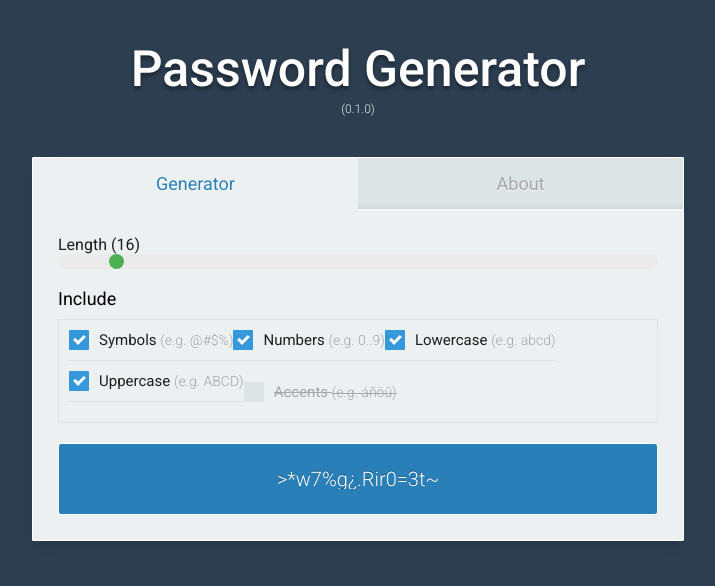
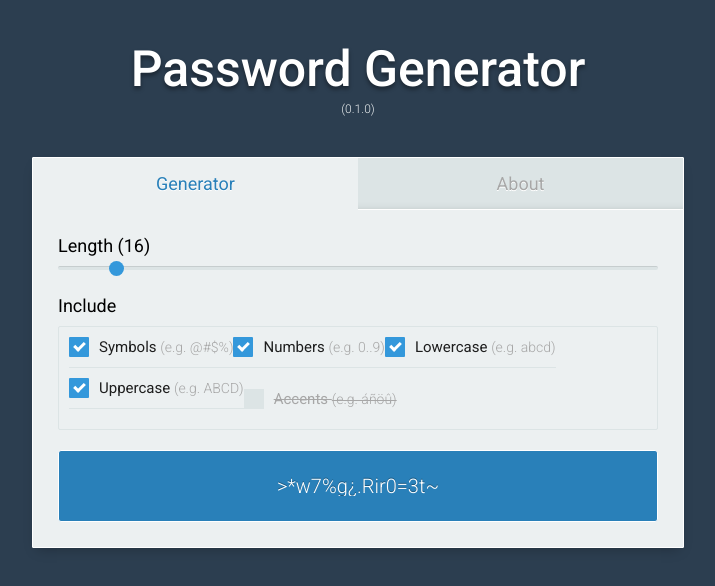
Before and after one commit to sdegetaus/password-generator, a React (Create React App) app: page / in a window 1280 px wide. Shown: the top 586 px of the page, without its empty margins (282-997 px from the left). Built offline with nearby package versions, Linux system fonts and the light colour scheme.

Commit message:
Range styling

```diff
--- a/src/components/Checkbox.tsx
+++ b/src/components/Checkbox.tsx
@@ -34,7 +34,7 @@ const StyledCheckbox = styled.div`
   transition: all 0.3s;
 
   &:hover input ~ .checkmark {
-    background-color: #c6cdce;
+    background-color: ${colors.bg.light_hover};
   }
 
   input {
--- a/src/components/Range.tsx
+++ b/src/components/Range.tsx
@@ -1,5 +1,6 @@
 import React, { ChangeEvent, useState } from "react";
 import styled from "styled-components";
+import { colors } from "../styles/colors";
 
 export default (props: RangeProps) => {
   const [mValue, mSetValue] = useState(props.value || 0);
@@ -14,9 +15,9 @@ export default (props: RangeProps) => {
   };
 
   return (
-    <div className={`range form-item`}>
+    <StyledRange className={`range form-item`}>
       {props.label && <label>{props.label}</label>}
-      <StyledInput
+      <input
         type="range"
         id={props.name}
         name={props.name}
@@ -25,29 +26,49 @@ export default (props: RangeProps) => {
         value={mValue}
         onChange={handleChange}
       />
-    </div>
+    </StyledRange>
   );
 };
 
-const StyledInput = styled.input`
-  margin: 0;
-  padding: 0;
-  appearance: none;
+const StyledRange = styled.div`
+  display: flex;
+  align-items: center;
   width: 100%;
-  height: 15px;
-  border-radius: 20px;
-  background: #eaeaea;
-  outline: none;
-  transition: opacity 0.2s;
+  flex-wrap: wrap;
 
-  &::-webkit-slider-thumb {
+  label {
+    font-weight: 400;
+    width: 100%;
+    margin-bottom: 10px;
+    font-size: 18px;
+    color: black;
+  }
+
+  input {
+    transition: background-color 0.3s;
     appearance: none;
-    width: 15px;
-    height: 15px;
-    margin. 0 5px;
-    border-radius: 50%;
-    background: #4caf50;
+    position: relative;
+    margin: 0;
+    padding: 0;
+    outline: none;
+    height: 3px;
+    width: 100%;
     cursor: pointer;
+    border-radius: 2px;
+    background-color: ${colors.bg.light};
+    border-top: 1px solid ${colors.bg.light_hover};
+
+    &:hover {
+      background-color: ${colors.bg.light_hover};
+    }
+
+    &::-webkit-slider-thumb {
+      appearance: none;
+      width: 15px;
+      height: 15px;
+      border-radius: 50%;
+      background-color: ${colors.blue.base};
+    }
   }
 `;
 
--- a/src/containers/Generator.tsx
+++ b/src/containers/Generator.tsx
@@ -128,7 +128,7 @@ const StyledGenerator = styled.form`
     color: black;
   }
   .range {
-    margin-bottom: 15px;
+    margin-bottom: 25px;
   }
   fieldset {
     margin: 10px 0 20px;
--- a/src/styles/colors.ts
+++ b/src/styles/colors.ts
@@ -6,6 +6,7 @@ export const colors = {
   bg: {
     lightest: "#ecf0f1",
     light: "#dce4e5",
+    light_hover: "#c6cdce",
     dark: "#2c3e50",
   },
   red: {
```
